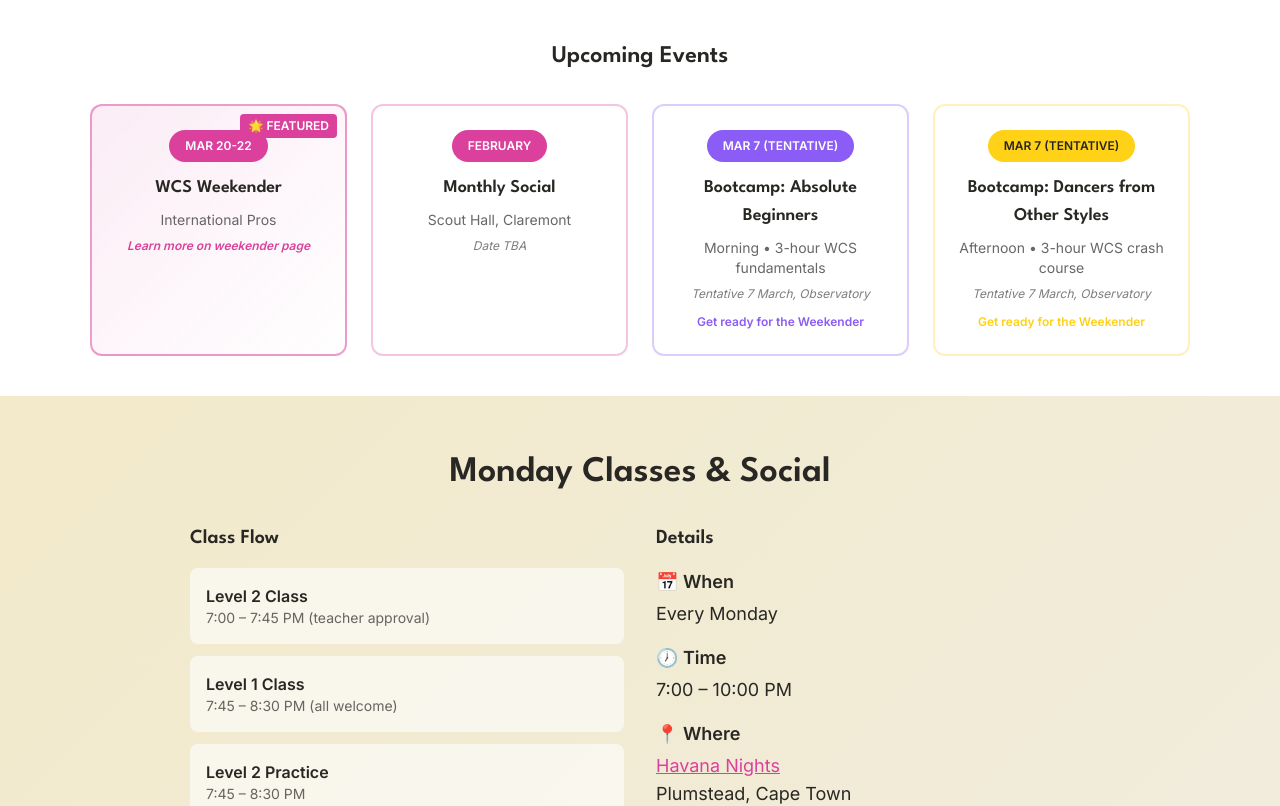
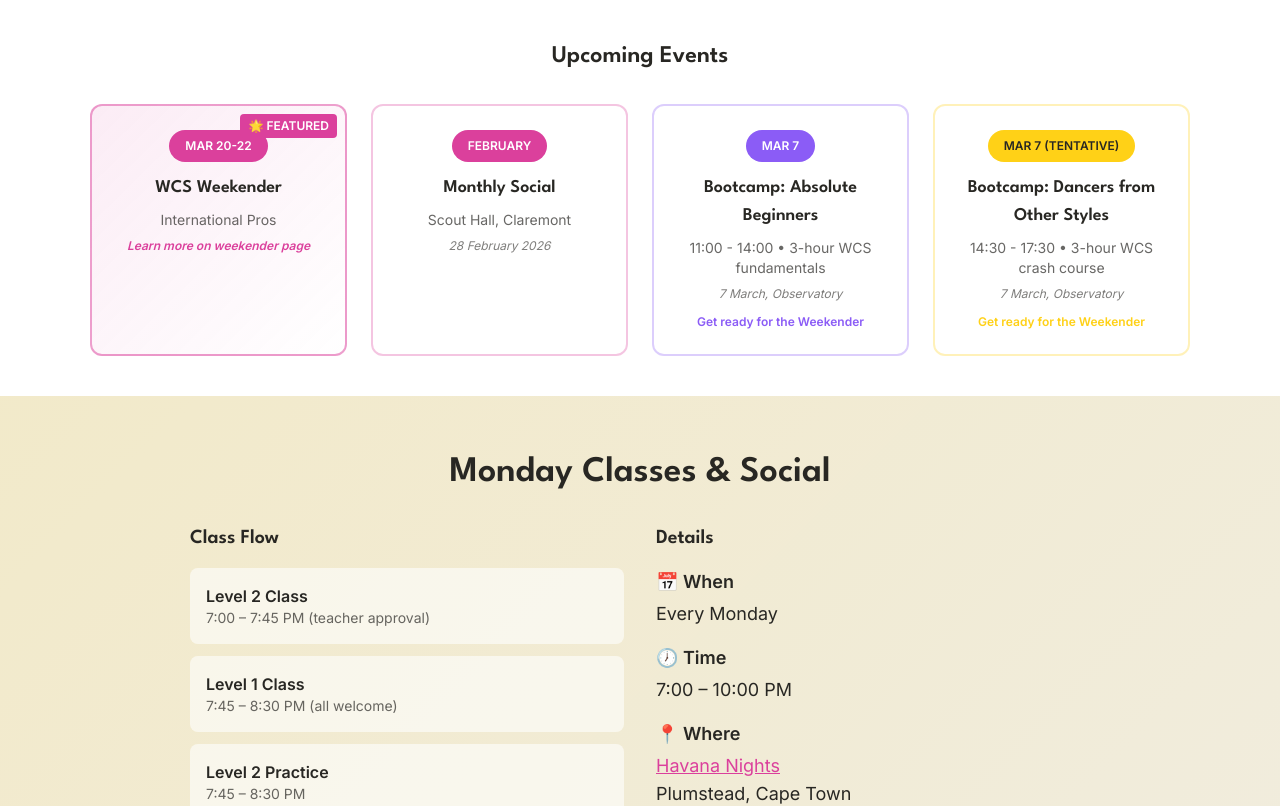
Before and after one commit to Kitri/wcscapetown, a Next.js app: page /whats-on in a window 1280 px wide. Shown: the part 1120-1926 px from the top of the page. Built offline with nearby package versions, Linux system fonts and the light colour scheme.

Commit message:
Update social and bootcamp timing

```diff
--- a/app/whats-on/page.tsx
+++ b/app/whats-on/page.tsx
@@ -84,17 +84,17 @@ export default function WhatsOn() {
                 </div>
                 <h3 className="font-spartan font-semibold text-lg mb-2">Monthly Social</h3>
                 <p className="text-sm text-text-dark/70 mb-1">Scout Hall, Claremont</p>
-                <p className="text-xs italic mt-2 text-text-dark/60">Date TBA</p>
+                <p className="text-xs italic mt-2 text-text-dark/60">28 February 2026</p>
               </a>
 
               {/* Bootcamp (Morning) */}
               <a href="#bootcamps" className="group border-2 border-purple-accent/30 hover:border-purple-accent rounded-xl p-6 text-center transition-all hover:shadow-lg">
                 <div className="inline-block bg-purple-accent text-white px-4 py-2 rounded-full font-semibold text-xs mb-3">
-                  MAR 7 (TENTATIVE)
+                  MAR 7
                 </div>
                 <h3 className="font-spartan font-semibold text-lg mb-2">Bootcamp: Absolute Beginners</h3>
-                <p className="text-sm text-text-dark/70 mb-1">Morning • 3-hour WCS fundamentals</p>
-                <p className="text-xs italic mt-2 text-text-dark/60">Tentative 7 March, Observatory</p>
+                <p className="text-sm text-text-dark/70 mb-1">11:00 - 14:00 • 3-hour WCS fundamentals</p>
+                <p className="text-xs italic mt-2 text-text-dark/60">7 March, Observatory</p>
                 <p className="text-xs mt-3 text-purple-accent font-semibold">Get ready for the Weekender</p>
               </a>
 
@@ -104,8 +104,8 @@ export default function WhatsOn() {
                   MAR 7 (TENTATIVE)
                 </div>
                 <h3 className="font-spartan font-semibold text-lg mb-2">Bootcamp: Dancers from Other Styles</h3>
-                <p className="text-sm text-text-dark/70 mb-1">Afternoon • 3-hour WCS crash course</p>
-                <p className="text-xs italic mt-2 text-text-dark/60">Tentative 7 March, Observatory</p>
+                <p className="text-sm text-text-dark/70 mb-1">14:30 - 17:30 • 3-hour WCS crash course</p>
+                <p className="text-xs italic mt-2 text-text-dark/60">7 March, Observatory</p>
                 <p className="text-xs mt-3 text-yellow-accent font-semibold">Get ready for the Weekender</p>
               </a>
             </div>
@@ -374,12 +374,12 @@ export default function WhatsOn() {
                 <div className="space-y-4 text-base md:text-lg">
                   <div>
                     <p className="font-semibold mb-1">📅 When</p>
-                    <p>February 2026</p>
-                    <p className="text-sm text-text-dark/70 italic">Exact date to be announced</p>
+                    <p>28 February 2026</p>
                   </div>
                   <div>
                     <p className="font-semibold mb-1">🕗 Time</p>
-                    <p>TBA</p>
+                     <p><b>Taster Class:</b>20:00</p>
+                    <p><b>Social:</b>20:30</p>
                   </div>
                   <div>
                     <p className="font-semibold mb-1">💰 Cost</p>
@@ -477,20 +477,19 @@ export default function WhatsOn() {
                 </div>
                 <div>
                   <p className="font-semibold mb-1">📍 Where</p>
-                  <p>Observatory, Cape Town <span className="text-sm text-text-dark/60">(venue TBC)</span></p>
+                  <p>Observatory Community Centre, Cape Town </p>
                 </div>
                 <div>
-                  <p className="font-semibold mb-1">⏱️ Duration</p>
-                  <p>2 × 3 hours (morning + afternoon)</p>
+                  <p className="font-semibold mb-1">⏱️ Times</p>
+                  <p><b>Beginner Bootcamp </b> 11:00 - 14:00 </p>
+                  <p><b>Dancers from Other Styles:</b> 14:30 - 17:30 </p>
                 </div>
                 <div>
                   <p className="font-semibold mb-1">💰 Cost</p>
                   <p>TBA</p>
                 </div>
               </div>
-              <p className="text-sm text-text-dark/70 mt-6 italic">
-                We&apos;ll share exact times and booking details soon.
-              </p>
+
             </div>
           </div>
         </section>
```
